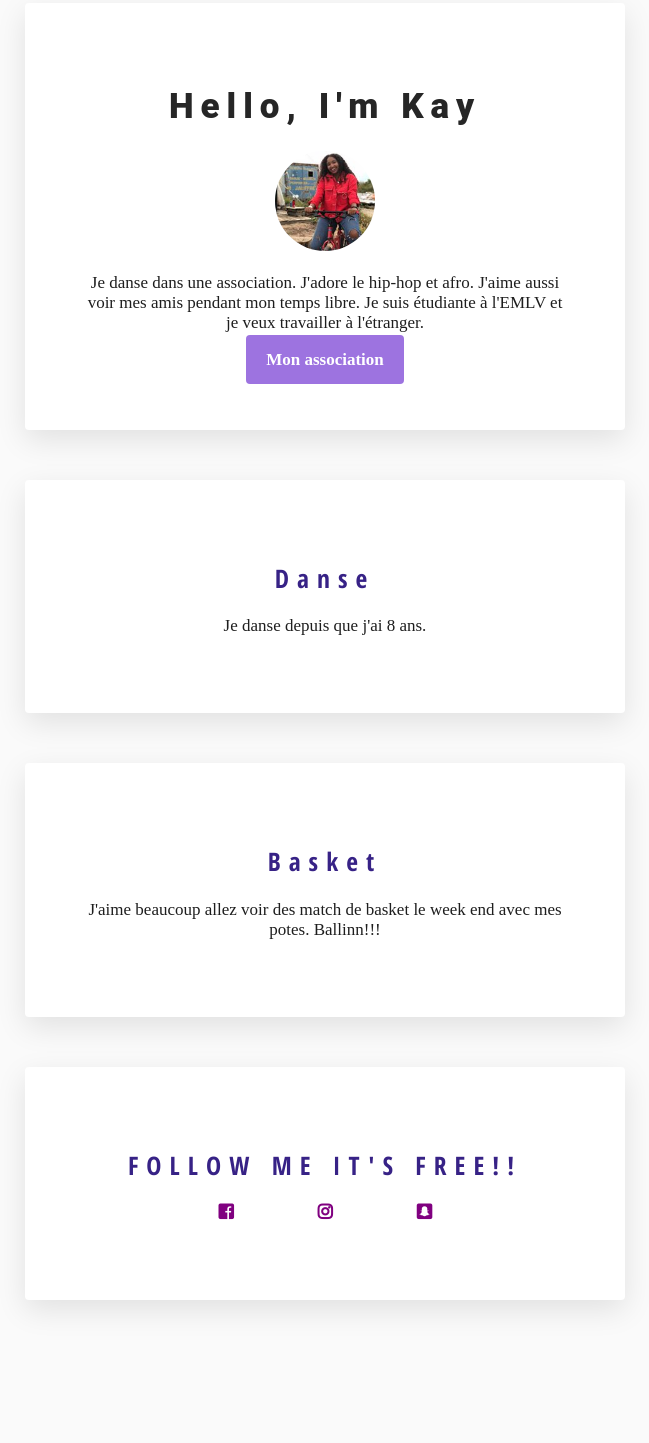
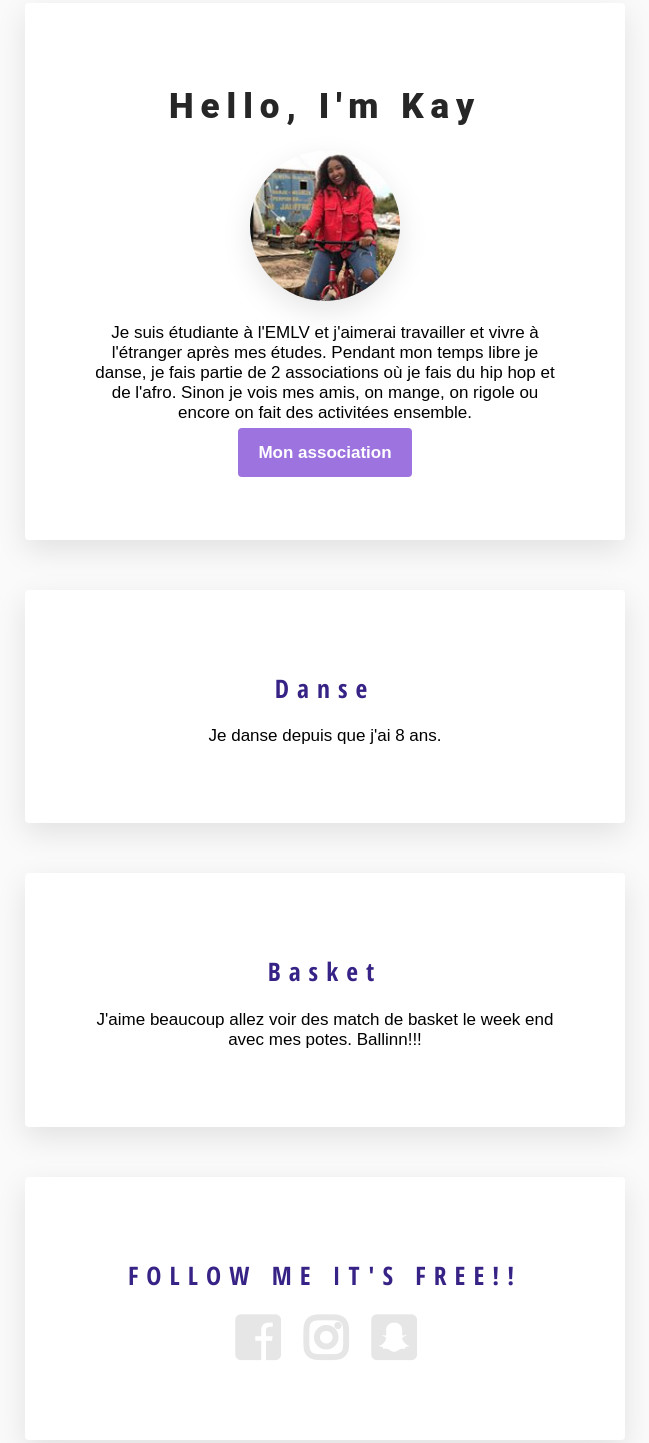
Before and after one commit to kaydny/mon-profil, a plain HTML site: page index.html in a window 1280 px wide. Shown: the part 47-1490 px from the top of the page, without its empty margins (315-964 px from the left). Before the commit the page ends 1397 px from the top, so only its background shows below. Drawn offline with Linux system fonts and the light colour scheme.

Commit message:
modification finale

```diff
--- a/index.html
+++ b/index.html
@@ -12,9 +12,11 @@
       <div class="container">
            <div class="card-white">
              <h1> Hello, I'm Kay </h1>
-             <img src="image/image.jpg" class="img-circle" width="100px">
-             <p>Je danse dans une association. J'adore le hip-hop et afro. J'aime aussi voir mes amis pendant mon temps libre. Je suis étudiante à l'EMLV et je veux travailler à l'étranger.
-             </p>
+             <img src="image/image.jpg" class="img-circle" width="150px">
+             <p>Je suis étudiante à l'EMLV et j'aimerai travailler et vivre à l'étranger après mes études. Pendant mon temps libre je danse, je fais partie de 2 associations où je fais du hip hop et de l'afro. Sinon je vois mes amis, on mange, on rigole ou encore on fait des activitées ensemble.
+             <br/>
+             <br/>
+
 
              <a href="https://www.diezfamilly.com" class="btn-blue">Mon association</a>
             </div>
--- a/style.css
+++ b/style.css
@@ -33,9 +33,9 @@ a:hover {
    border-radius: 10px;
 }
 
-p: {
+p {
   color: black;
-  font-family:'Arimo', sans-serif;
+  font-family: 'Arimo', sans-serif;
 }
 
 
@@ -55,7 +55,9 @@ p: {
 
 .img-circle {
   border-radius: 50%;
+  box-shadow: 0px 10px 30px rgba(0, 0, 0, 0.1);
 }
+
 
 .btn-blue {
   background-color: #9d73e0;
@@ -64,12 +66,21 @@ p: {
   color: white;
 }
 
-.list-inline > li {
+.list-inline li {
   display: inline;
-  padding: 100px 40px
+  padding: 10px;
 }
 
 .list-inline {
   list-style: none;
   padding-left: 0px;
 }
+
+.list-inline i {
+  font-size: 50px;
+  color: rgb(230, 230, 230);
+}
+
+.list-inline i:hover {
+  color: black;
+}
```
Also changed, not shown: 1 other file.
